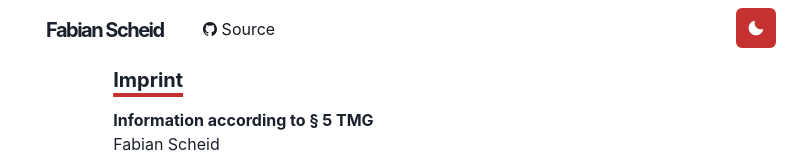
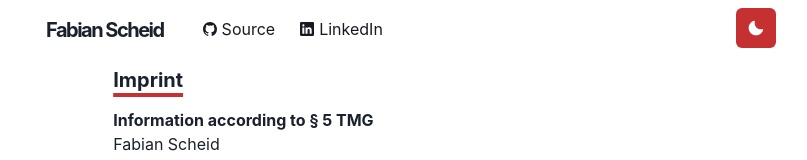
Before and after one commit to Beargruug/l9us-homepage, a Next.js app: page /imprint in a window 1280 px wide. Shown: the top 160 px of the page, without its empty margins (240-1047 px from the left). Built offline with nearby package versions, Linux system fonts and the light colour scheme.

Commit message:
add linkedin button

```diff
--- a/components/navbar.js
+++ b/components/navbar.js
@@ -16,16 +16,12 @@ import {
 } from '@chakra-ui/react'
 import { HamburgerIcon } from '@chakra-ui/icons'
 import ThemeButton from './theme-button'
-import { IoLogoGithub } from 'react-icons/io5'
+import { IoLogoGithub, IoLogoLinkedin } from 'react-icons/io5'
 
 const LinkItem = ({ href, path, target, children, ...props }) => {
   const active = path === href
   return (
-    <NextLink
-      href={href}
-      passHref
-      scroll={false}
-    >
+    <NextLink href={href} passHref scroll={false}>
       <Link
         _focus={{ boxShadow: 'none', outline: 'none' }}
         p={2}
@@ -86,6 +82,18 @@ const Navbar = props => {
             <IoLogoGithub />
             Source
           </LinkItem>
+          <LinkItem
+            target="_blank"
+            href="https://www.linkedin.com/in/fabian-scheid-069bab183"
+            path={path}
+            display="inline-flex"
+            alignItems="center"
+            style={{ gap: 4 }}
+            pl={2}
+          >
+            <IoLogoLinkedin />
+            LinkedIn
+          </LinkItem>
         </Stack>
 
         <Box flex={1} align="right">
@@ -106,6 +114,12 @@ const Navbar = props => {
                 >
                   View Source
                 </MenuItem>
+                <MenuItem
+                  as={Link}
+                  href="https://www.linkedin.com/in/fabian-scheid-069bab183"
+                >
+                  LinkedIn
+                </MenuItem>
               </MenuList>
             </Menu>
           </Box>
--- a/pages/index.js
+++ b/pages/index.js
@@ -7,7 +7,7 @@ const Page = () => {
     <Layout>
       <Container>
         <Box borderRadius="lg" mb={6} p={3} textAlign="center">
-        <Image boxSize={'470px'} src={'/Me.svg'} />
+          <Image alt="me" boxSize={'470px'} src={'/Me.svg'} />
           <Divider size="md" />
         </Box>
 
```
Lines whose indentation alone changed are shown as unchanged.
